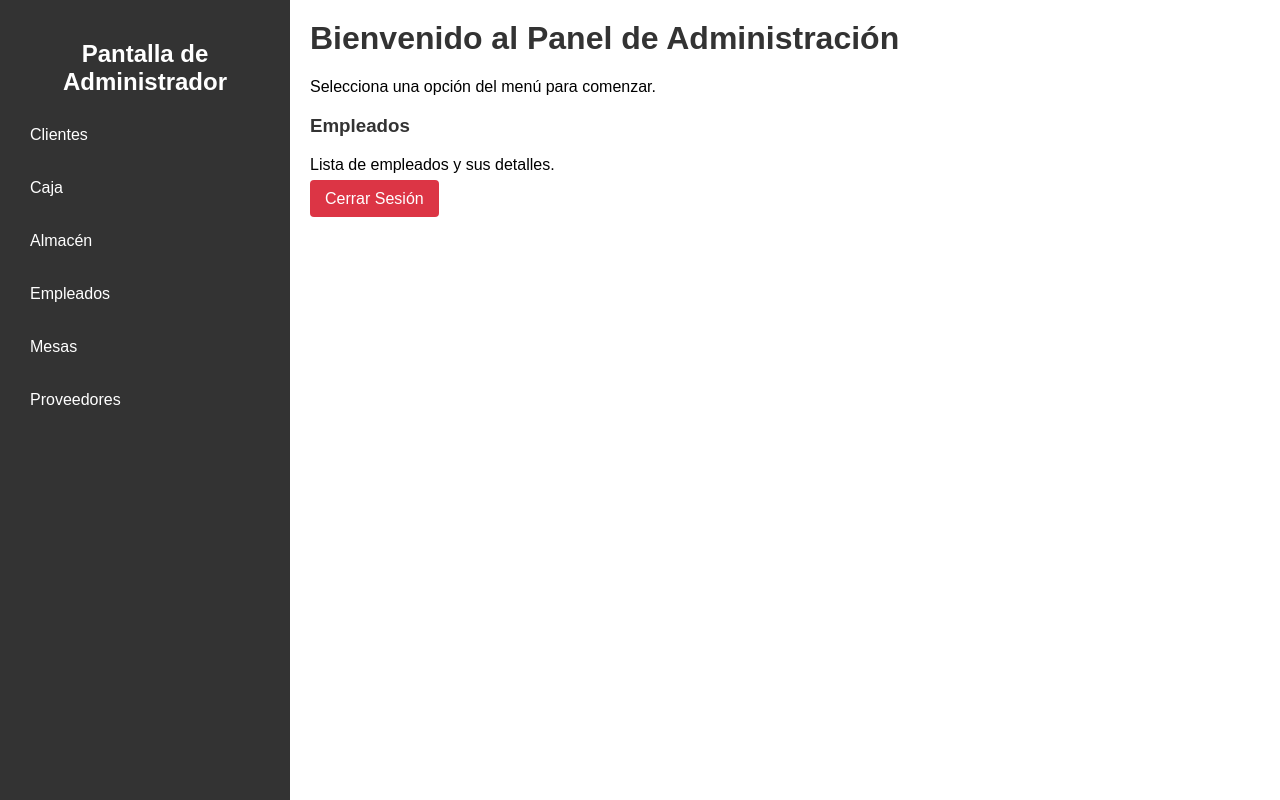
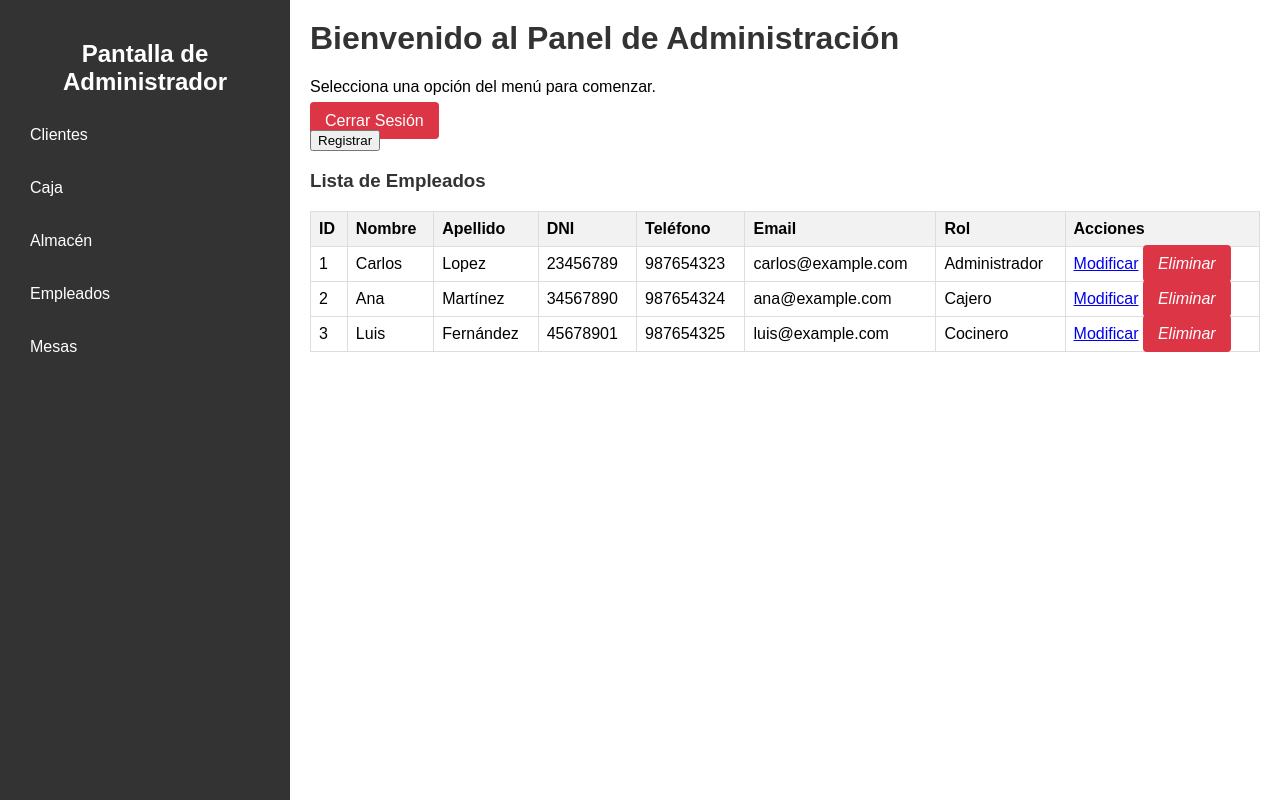
Before and after one commit to Dremarq/PeruEnElPlato, a PHP site: page /restaurante/vista/admin_dashboard.php in a window 1280 px wide, after a click on "Empleados". Run offline with PHP 8.4, Linux system fonts and the light colour scheme; data comes from the database, SQL or seed files in the repository.

Commit message:
subio cambios

```diff
--- a/vista/admin_dashboard.php
+++ b/vista/admin_dashboard.php
@@ -18,12 +18,13 @@
                 <li><a href="#" onclick="showSection('almacen')">Almacén</a></li>
                 <li><a href="#" onclick="showSection('empleados')">Empleados</a></li>
                 <li><a href="#" onclick="showSection('mesas')">Mesas</a></li>
-                <li><a href="#" onclick="showSection('proveedores')">Proveedores</a></li>
+
             </ul>
         </nav>
         <main class="content">
             <h1>Bienvenido al Panel de Administración</h1>
             <p>Selecciona una opción del menú para comenzar.</p>
+            <a href="../controlador/logout.php" class="btn btn-danger">Cerrar Sesión</a> <!-- Botón de cierre de sesión -->
 
             <!-- Sección de Clientes -->
             <div id="clientes" class="section" style="display:none;">
@@ -58,10 +59,51 @@
             </div>
 
             <!-- Sección de Empleados -->
-            <div id="empleados" class="section" style="display:none;">
-                <h3>Empleados</h3>
-                <p>Lista de empleados y sus detalles.</p>
+            <?php
+            include "../config/conexion.php"; // Conexión a la bd
+            include "../controlador/registro_empleado.php"; // Controlador para registrar empleados
+            ?>
+            <div id="empleados" class="section">
+                <a href="../vista/registro_empleado.php"><button type="submit" class="btn btn-primary" name="btnregistrar" value="ok">Registrar</button></a>
+                <h3>Lista de Empleados</h3>
+                <table class="table">
+                    <thead>
+                        <tr>
+                            <th>ID</th>
+                            <th>Nombre</th>
+                            <th>Apellido</th>
+                            <th>DNI</th>
+                            <th>Teléfono</th>
+                            <th>Email</th>
+                            <th>Rol</th>
+                            <th>Acciones</th>
+                        </tr>
+                    </thead>
+                    <tbody>
+                        <?php
+                        // Mostrar todos los empleados
+                        $sql = $conexion->query("SELECT e.*, r.nombre_rol FROM empleados e LEFT JOIN roles r ON e.id_rol = r.id_rol");
+                        while($empleado = $sql->fetch_object()){ ?>
+                            <tr>
+                                <td><?= $empleado->id_empleado ?></td>
+                                <td><?= $empleado->nombre ?></td>
+                                <td><?= $empleado->apellido ?></td>
+                                <td><?= $empleado->dni ?></td>
+                                <td><?= $empleado->telefono ?></td>
+                                <td><?= $empleado->email ?></td>
+                                <td><?= $empleado->nombre_rol ?></td>
+                                <td>
+                                    <a href="modificar_empleado.php?id=<?= $empleado->id_empleado ?>" class="btn btn-small btn-warning">Modificar</a>
+                                    <a onclick="return eliminarempleado()" href="registro_empleado.php?id=<?= $empleado->id_empleado ?>" class="btn btn-small btn-danger"><i class="fa-solid fa-trash">Eliminar</a>
+
+                                </td>
+                            </tr>
+                        <?php } ?>
+                    </tbody>
+                </table>
             </div>
+        </main>
+    </div>
 
             <!-- Sección de Mesas -->
             <div id="mesas" class="section" style="display:none;">
@@ -69,12 +111,8 @@
                 <p>Información sobre las mesas disponibles.</p>
             </div>
 
-            <!-- Sección de Proveedores -->
-            <div id="proveedores" class="section" style="display:none;">
-                <h3>Proveedores</h3>
-                <p>Detalles sobre los proveedores.</p>
-            </div>
-            <a href="../controlador/logout.php" class="btn btn-danger">Cerrar Sesión</a> <!-- Botón de cierre de sesión -->
+
+
         </main>
     </div>
 
```
Also changed, not shown: vista/registro_empleado.php (+0 -54 lines).
